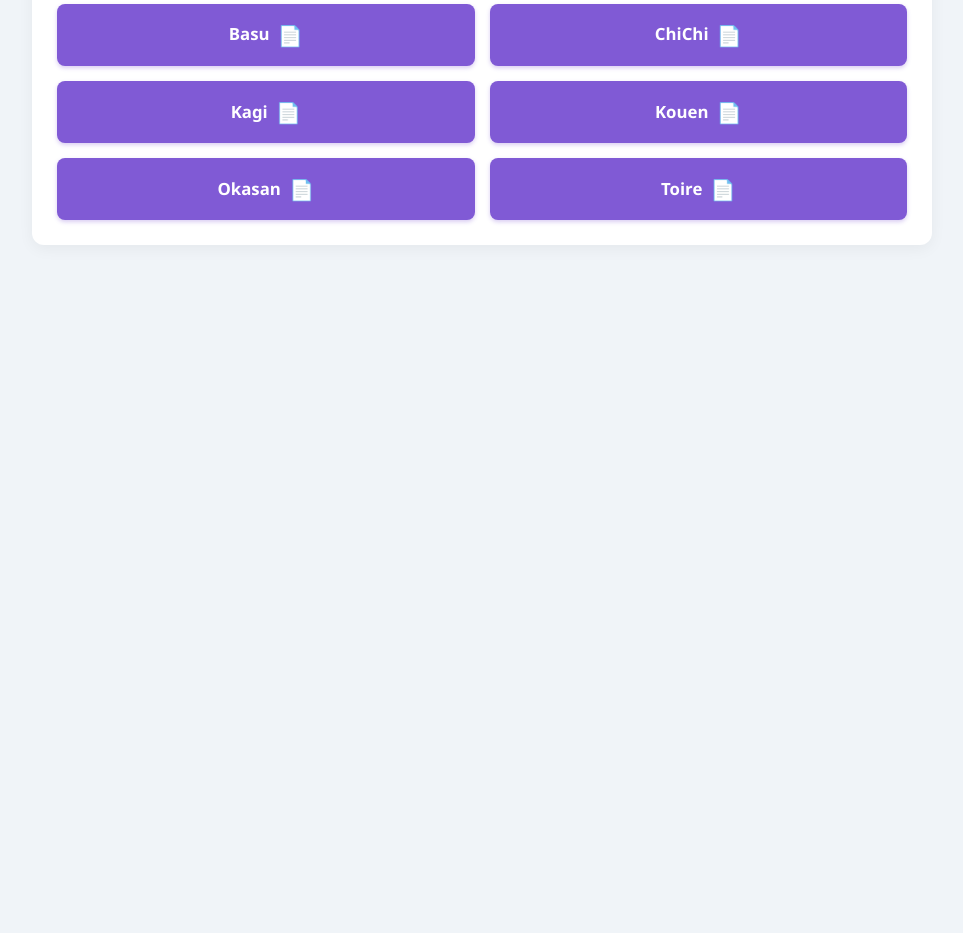
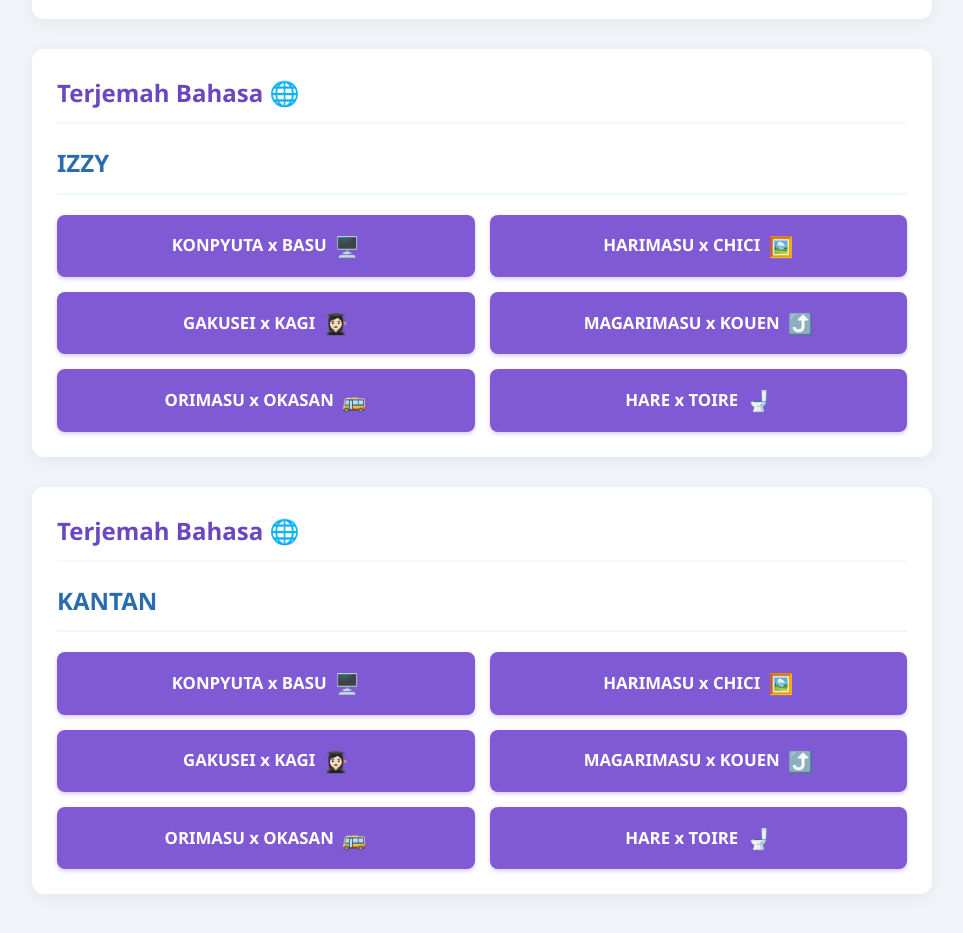
Before and after one commit to coky134/JFTPortal, a plain HTML site: page index.html in a window 1280 px wide. Shown: the part 1217-2150 px from the top of the page, without its empty margins (158-1121 px from the left). Before the commit the page ends 1512 px from the top, so only its background shows below. Drawn offline with Linux system fonts and the light colour scheme.

Commit message:
Update index.html
Update Icon

```diff
--- a/index.html
+++ b/index.html
@@ -118,7 +118,8 @@
 
         <!-- Bagian Pertama (Tautan Reguler) -->
         <div class="card">
-            <h2>PERIODE OKTOBER - NOVEMBER Kantan</h2>
+            <h2>PERIODE OKTOBER - NOVEMBER</h2>
+            <h2>KANTAN</h2>
             <div class="button-grid">
                 <a href="https://forms.gle/2ZhQwFAXZ37VcWvM8" target="_blank" class="btn">KONPYUTA x BASU <span class="emoji">🖥️</span></a>
                 <a href="https://forms.gle/ftoBCbtvYMexMsRw9" target="_blank" class="btn">HARIMASU x CHICI <span class="emoji">🖼️</span></a>
@@ -136,7 +137,8 @@
 
         <!-- Bagian Kedua (Periode Oktober - November) -->
         <div class="card">
-            <h2>PERIODE OKTOBER - NOVEMBER 🤫 (Izzy)</h2>
+            <h2>PERIODE OKTOBER - NOVEMBER</h2>
+            <h2>IZZY</h2>
             <div class="button-grid">
                 <a href="https://docs.google.com/forms/d/e/1FAIpQLScMD5DHARW_kZtUngyAuTv0fEYaA0C-11gmk0MyARbAAy_-XA/viewform?usp=preview" target="_blank" class="btn">KONPYUTA x BASU <span class="emoji">🖥️</span></a>
                 <a href="https://docs.google.com/forms/d/e/1FAIpQLSc07zvW3Ra7U840pE-zFkjOnhqy2HoYtkj0e1KnAN-FVOwuWg/viewform?usp=preview" target="_blank" class="btn">HARIMASU x CHICI <span class="emoji">🖼️</span></a>
@@ -155,13 +157,29 @@
         <!-- Bagian Ketiga (Terjemah Bahasa) -->
         <div class="card">
             <h2 class="title-translate">Terjemah Bahasa 🌐</h2>
+            <h2>IZZY</h2>
             <div class="button-grid">
-                <a href="https://drive.google.com/file/d/1cHiZpjgzQXDsNKyOJdUHoHMFeHV5YaKW/view?usp=drive_link" target="_blank" class="btn btn-translate">Basu <span class="emoji">📄</span></a>
-                <a href="https://drive.google.com/file/d/1sdNA5nkPjwafCl2HoSewDgkeDSjKtM7H/view?usp=drive_link" target="_blank" class="btn btn-translate">ChiChi <span class="emoji">📄</span></a>
-                <a href="https://drive.google.com/file/d/1WYAUc6vSfCToz_LcoWJg5AFq2n6QFjie/view?usp=drive_link" target="_blank" class="btn btn-translate">Kagi <span class="emoji">📄</span></a>
-                <a href="https://drive.google.com/file/d/1m1BRYh8wfDxKSbiEG7L_Qa__C3TttoxK/view?usp=drive_link" target="_blank" class="btn btn-translate">Kouen <span class="emoji">📄</span></a>
-                <a href="https://drive.google.com/file/d/1l2TzxZ27uzKpUG80TpdJU394n8cwyEBO/view?usp=drive_link" target="_blank" class="btn btn-translate">Okasan <span class="emoji">📄</span></a>
-                <a href="https://drive.google.com/file/d/16V31gKT9aPX8sjLue-0Yl2klqtRZ_c4b/view?usp=drive_link" target="_blank" class="btn btn-translate">Toire <span class="emoji">📄</span></a>
+                <a href="https://drive.google.com/file/d/1cHiZpjgzQXDsNKyOJdUHoHMFeHV5YaKW/view?usp=drive_link" target="_blank" class="btn btn-translate">KONPYUTA x BASU <span class="emoji">🖥️</span></a>
+                <a href="https://drive.google.com/file/d/1sdNA5nkPjwafCl2HoSewDgkeDSjKtM7H/view?usp=drive_link" target="_blank" class="btn btn-translate">HARIMASU x CHICI <span class="emoji">🖼️</span></a>
+                <a href="https://drive.google.com/file/d/1WYAUc6vSfCToz_LcoWJg5AFq2n6QFjie/view?usp=drive_link" target="_blank" class="btn btn-translate">GAKUSEI x KAGI <span class="emoji">👩🏻‍🎓</span></a>
+                <a href="https://drive.google.com/file/d/1m1BRYh8wfDxKSbiEG7L_Qa__C3TttoxK/view?usp=drive_link" target="_blank" class="btn btn-translate">MAGARIMASU x KOUEN <span class="emoji">⤴️</span></a>
+                <a href="https://drive.google.com/file/d/1l2TzxZ27uzKpUG80TpdJU394n8cwyEBO/view?usp=drive_link" target="_blank" class="btn btn-translate">ORIMASU x OKASAN <span class="emoji">🚌</span></a>
+                <a href="https://drive.google.com/file/d/16V31gKT9aPX8sjLue-0Yl2klqtRZ_c4b/view?usp=drive_link" target="_blank" class="btn btn-translate">HARE x TOIRE <span class="emoji">🚽</span></a>
+            </div>
+        </div>
+
+
+        <!-- Bagian Ketiga (Terjemah Bahasa) -->
+        <div class="card">
+            <h2 class="title-translate">Terjemah Bahasa 🌐</h2>
+            <h2>KANTAN</h2>
+            <div class="button-grid">
+                <a href="" target="_blank" class="btn btn-translate">KONPYUTA x BASU <span class="emoji">🖥️</span></a>
+                <a href="" target="_blank" class="btn btn-translate">HARIMASU x CHICI <span class="emoji">🖼️</span></a>
+                <a href="" target="_blank" class="btn btn-translate">GAKUSEI x KAGI <span class="emoji">👩🏻‍🎓</span></a>
+                <a href="" target="_blank" class="btn btn-translate">MAGARIMASU x KOUEN <span class="emoji">⤴️</span></a>
+                <a href="" target="_blank" class="btn btn-translate">ORIMASU x OKASAN <span class="emoji">🚌</span></a>
+                <a href="" target="_blank" class="btn btn-translate">HARE x TOIRE <span class="emoji">🚽</span></a>
             </div>
         </div>
 
```
